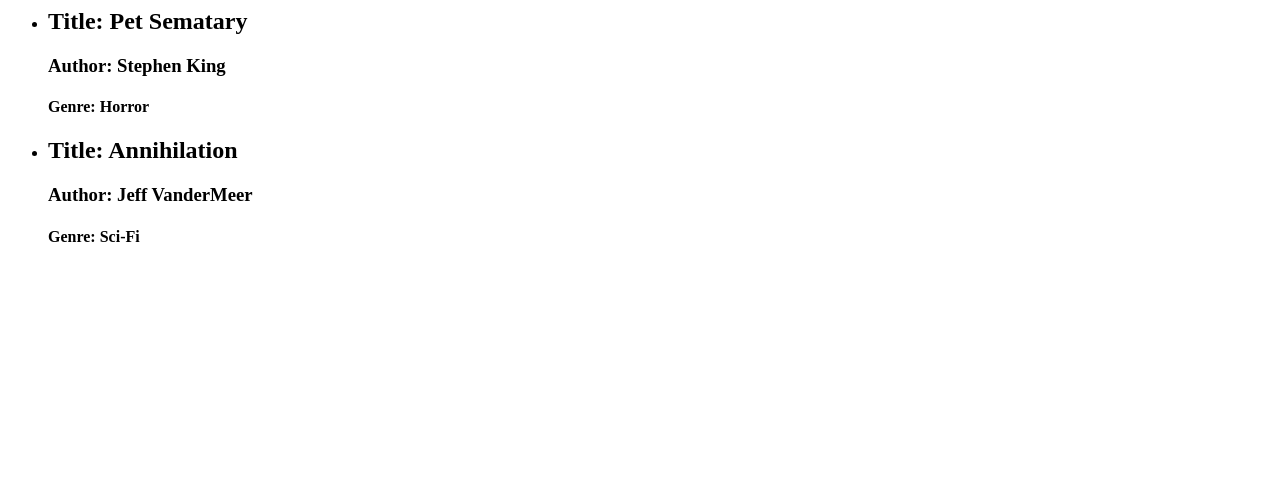
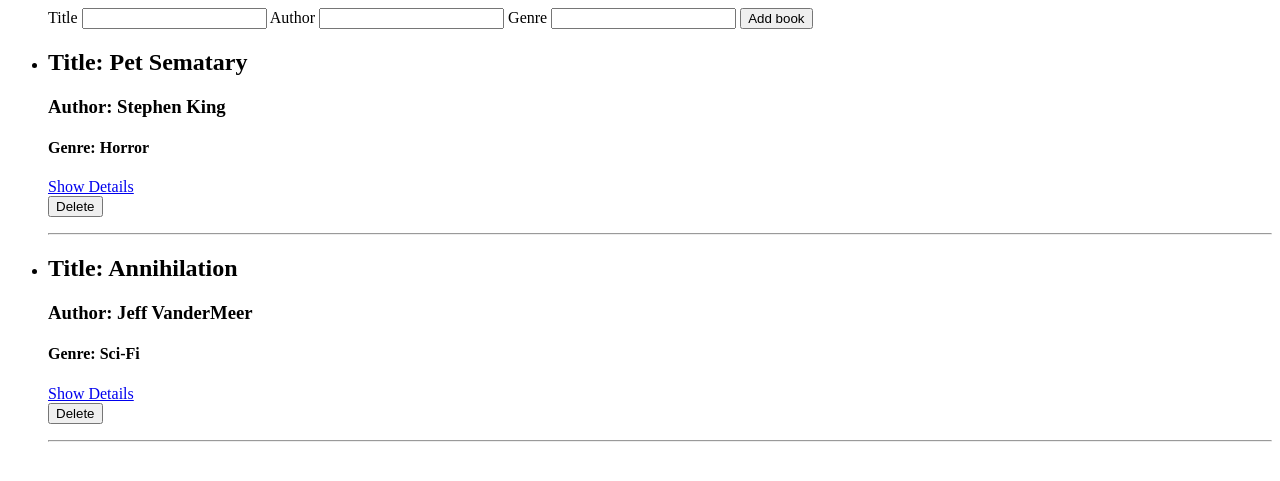
Before and after one commit to DarrenLackie/week3_weekend_hw, a Flask app: page /books in a window 1280 px wide. Shown: the top 481 px of the page. Run offline with Flask 3, Linux system fonts and the light colour scheme.

Commit message:
completed MVC exercises

```diff
--- a/controllers/book_controller.py
+++ b/controllers/book_controller.py
@@ -1,9 +1,28 @@
-from flask import render_template, Blueprint
+from flask import render_template, Blueprint, redirect, request
 from models.book import Book
-from models.book_list import books
+from models.book_list import books, add_new_book, remove_book
 
 books_blueprint = Blueprint("books", __name__)
 
 @books_blueprint.route('/books')
 def index():
     return render_template("index.jinja", title="Book List", books=books)
+
+@books_blueprint.route('/books/<index>')
+def show(index):
+  chosen_book = books[int(index)]
+  return render_template('books.jinja', book=chosen_book)
+
+@books_blueprint.route('/books', methods=["POST"])
+def add_book():
+   title = request.form['title']
+   author = request.form['author']
+   genre = request.form['genre']
+   new_book = Book(title=title, author=author, genre=genre)
+   add_new_book(new_book)
+   return redirect('/books')
+
+@books_blueprint.route('/books/delete/<title>', methods=['POST'])
+def delete(title):
+   remove_book(title)
+   return redirect('/books')
--- a/models/book_list.py
+++ b/models/book_list.py
@@ -4,3 +4,13 @@
 book2 = Book("Annihilation", "Jeff VanderMeer", "Sci-Fi")
 
 books = [book1, book2]
+
+def add_new_book(book):
+    books.append(book)
+
+def remove_book(book_name):
+    book_to_delete = None
+    for book in books:
+        if book.title == book_name:
+            book_to_delete = book
+            books.remove(book_to_delete)
--- a/templates/index.jinja
+++ b/templates/index.jinja
@@ -4,11 +4,27 @@
     </head>
     <body>
         <ul>
+        <form class="form-inline" action="/books" method="post">
+        <label for="title">Title</label>
+        <input type="text" name="title" id="title">
+        <label for="author">Author</label>
+        <input type="text" name="author" id="author">
+        <label for="genre">Genre</label>
+        <input type="text" name="genre" id="genre">
+        <input type="submit" value="Add book">
+        </form>
+
         {% for book in books %}
         <li>
         <h2>Title: {{ book.title }}</h2>
         <h3>Author: {{ book.author }}</h3>
         <h4>Genre: {{ book.genre }}</h4>
+        <a href="/books/{{books.index(book)}}">Show Details</a>
+
+        <form class="form-inline" action="/books/delete/{{ book.title }}" method="POST">
+            <input type="submit" value="Delete">
+        </form>
+        <hr>
         {% endfor %}
         </li>
         </ul>
```
Also changed, not shown: brief.md (+4 -4 lines), templates/books.jinja (added, +23 -0 lines), 2 other files.
